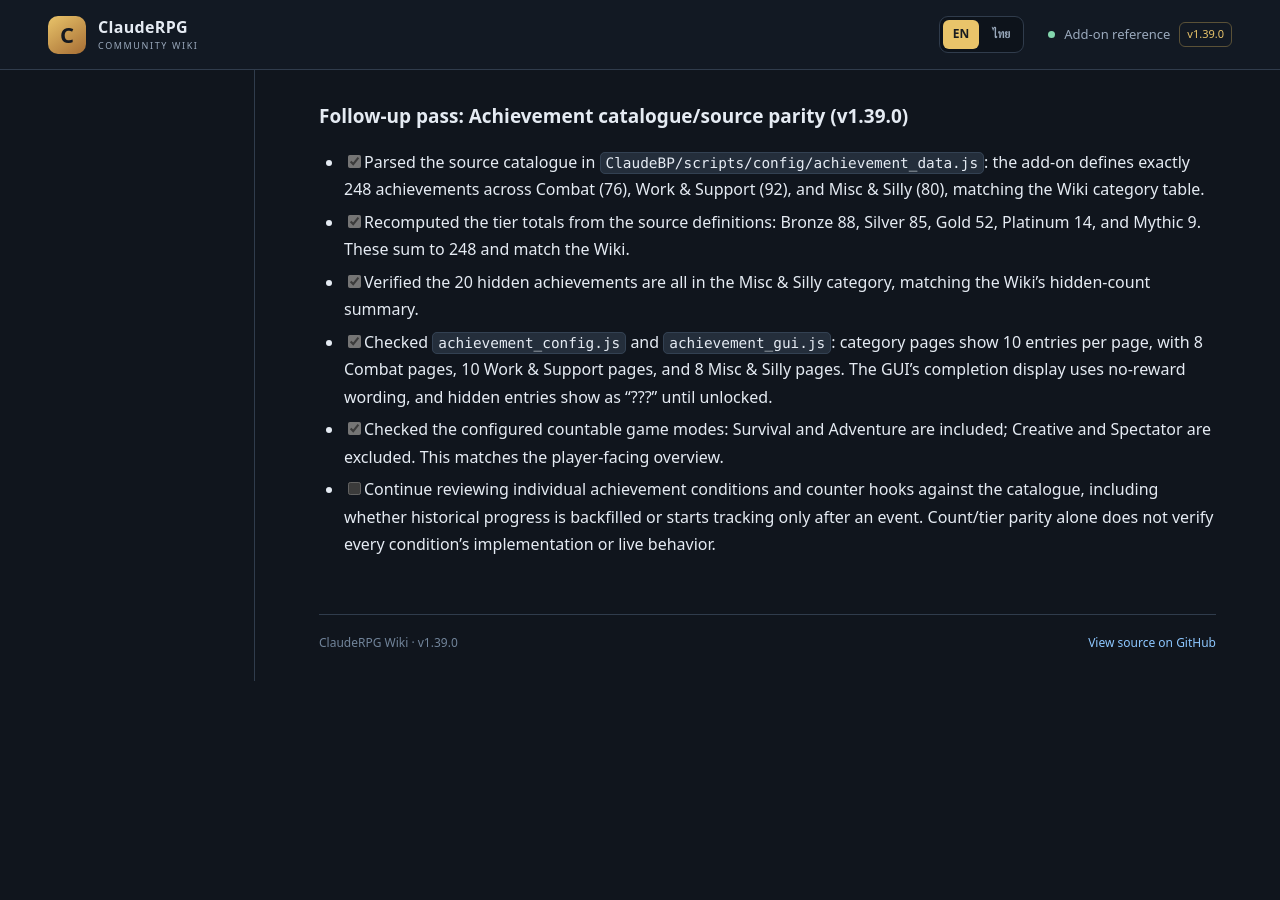
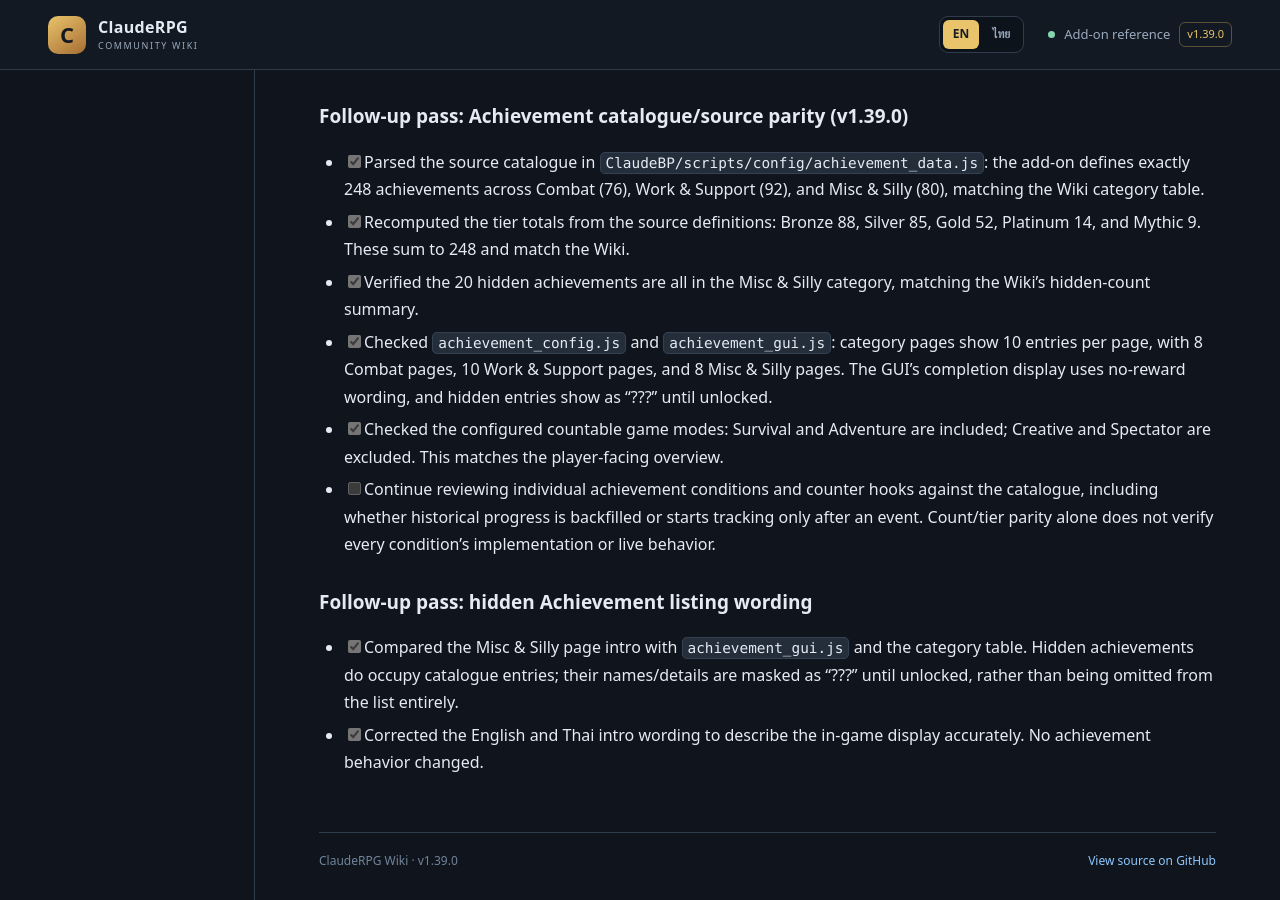
Before and after one commit to miniTorch25/ClaudeRPG-Wiki-V2, a Jekyll site: the page built from CONTENT-GAP-AUDIT.md, in a window 1280 px wide and 900 px high, scrolled down 13737 px. Built offline with Jekyll 4.4.1, drawn with Linux system fonts in a browser that asks for light colours; our own code applies the rules of GitHub Pages for plain Markdown files; before the commit the page ends 14418 px from its top, so only the background shows below that.

Commit message:
Docs: record hidden achievement wording correction

```diff
--- a/CONTENT-GAP-AUDIT.md
+++ b/CONTENT-GAP-AUDIT.md
@@ -321,3 +321,9 @@ Use these labels in editorial notes while drafting:
 - [x] Checked `achievement_config.js` and `achievement_gui.js`: category pages show 10 entries per page, with 8 Combat pages, 10 Work & Support pages, and 8 Misc & Silly pages. The GUI's completion display uses no-reward wording, and hidden entries show as “???” until unlocked.
 - [x] Checked the configured countable game modes: Survival and Adventure are included; Creative and Spectator are excluded. This matches the player-facing overview.
 - [ ] Continue reviewing individual achievement conditions and counter hooks against the catalogue, including whether historical progress is backfilled or starts tracking only after an event. Count/tier parity alone does not verify every condition's implementation or live behavior.
+
+
+### Follow-up pass: hidden Achievement listing wording
+
+- [x] Compared the Misc & Silly page intro with `achievement_gui.js` and the category table. Hidden achievements do occupy catalogue entries; their names/details are masked as “???” until unlocked, rather than being omitted from the list entirely.
+- [x] Corrected the English and Thai intro wording to describe the in-game display accurately. No achievement behavior changed.
```
